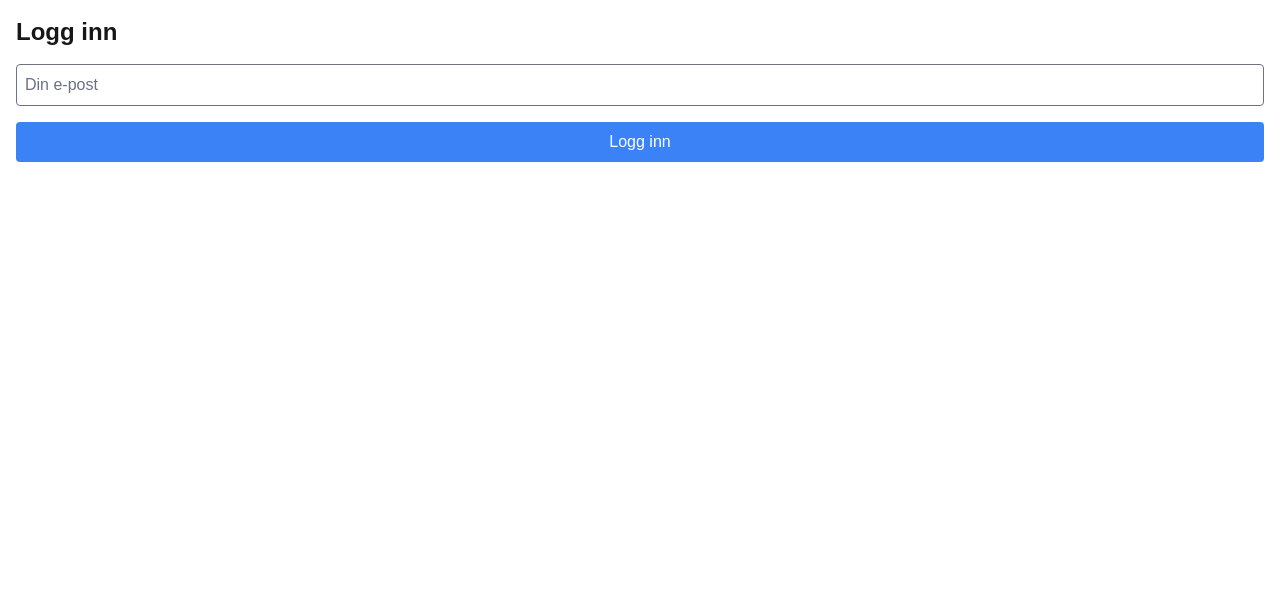
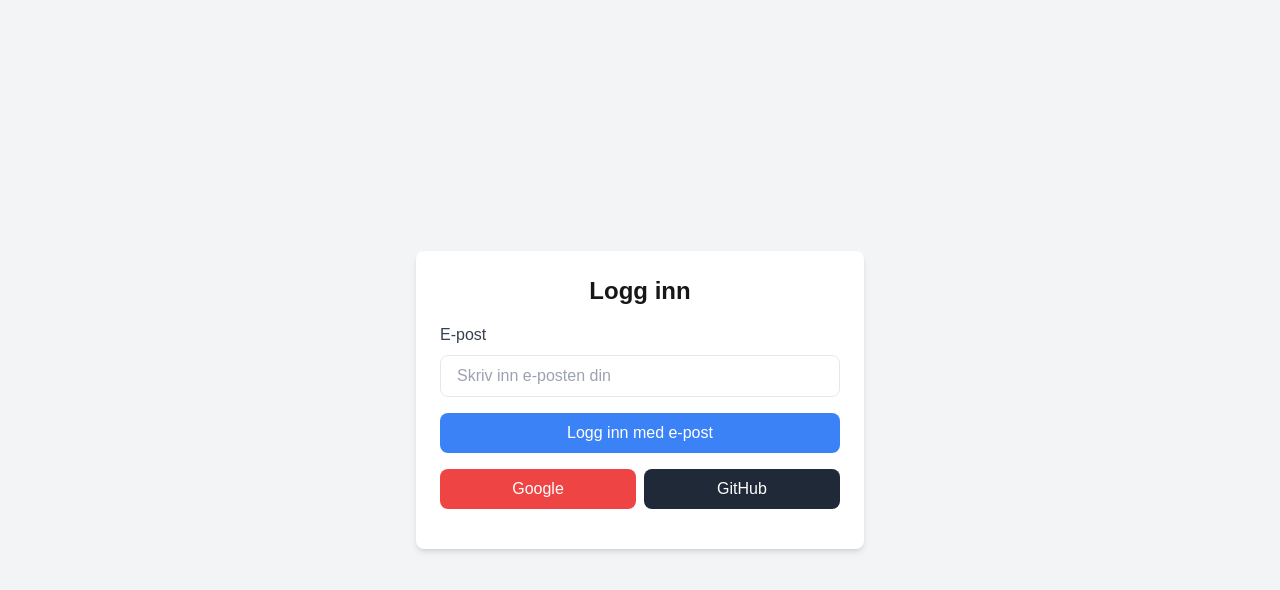
Before and after one commit to kystvag/whiteboard, a Next.js app: page /login in a window 1280 px wide. Shown: the top 590 px of the page. Built offline with nearby package versions, Linux system fonts and the light colour scheme; no server answers.

Commit message:
Oppdatert Login-side

```diff
--- a/app/login/page.tsx
+++ b/app/login/page.tsx
@@ -1,41 +1,65 @@
 "use client";
 
-import { useState } from "react";
 import { supabase } from "@/utils/supabaseClient";
-import { useRouter } from "next/navigation";
 
-const LoginPage = () => {
-  const [email, setEmail] = useState("");
-  const router = useRouter();
+const Login = () => {
+  const handleEmailLogin = async (email: string) => {
+    try {
+      const { error } = await supabase.auth.signInWithOtp({ email });
+      if (error) throw error;
+      alert("En innloggingslenke er sendt til e-posten din.");
+    } catch (err: any) {
+      console.error("Error during login:", err.message);
+    }
+  };
 
-  const handleLogin = async () => {
-    const { error } = await supabase.auth.signInWithOtp({ email });
-    if (error) {
-      console.error("Error during login:", error.message);
-    } else {
-      alert("Sjekk e-posten din for en innloggingslenke.");
-      router.push("/");
+  const handleProviderLogin = async (provider: string) => {
+    try {
+      const { error } = await supabase.auth.signInWithOAuth({ provider });
+      if (error) throw error;
+    } catch (err: any) {
+      console.error(`Error during ${provider} login:`, err.message);
     }
   };
 
   return (
-    <div className="container mx-auto p-4">
-      <h1 className="text-2xl font-bold mb-4">Logg inn</h1>
+    <div className="flex flex-col items-center justify-center min-h-screen bg-gray-100">
+      <div className="bg-white p-6 rounded-lg shadow-md w-full max-w-md">
+        <h1 className="text-2xl font-bold mb-4 text-center">Logg inn</h1>
+        <div className="mb-4">
+          <label htmlFor="email" className="block text-gray-700 font-medium mb-2">
+            E-post
+          </label>
           <input
             type="email"
-        placeholder="Din e-post"
-        value={email}
-        onChange={(e) => setEmail(e.target.value)}
-        className="border p-2 rounded w-full mb-4"
+            id="email"
+            placeholder="Skriv inn e-posten din"
+            className="w-full px-4 py-2 border rounded-lg focus:outline-none focus:ring-2 focus:ring-blue-400"
           />
+        </div>
         <button
-        onClick={handleLogin}
-        className="bg-blue-500 text-white p-2 rounded w-full"
+          onClick={() => handleEmailLogin(document.getElementById("email")?.value || "")}
+          className="w-full bg-blue-500 text-white py-2 px-4 rounded-lg hover:bg-blue-600 mb-4"
         >
-        Logg inn
+          Logg inn med e-post
         </button>
+        <div className="flex justify-between mb-4">
+          <button
+            onClick={() => handleProviderLogin("google")}
+            className="bg-red-500 text-white py-2 px-4 rounded-lg hover:bg-red-600 w-1/2 mr-2"
+          >
+            Google
+          </button>
+          <button
+            onClick={() => handleProviderLogin("github")}
+            className="bg-gray-800 text-white py-2 px-4 rounded-lg hover:bg-gray-900 w-1/2"
+          >
+            GitHub
+          </button>
+        </div>
+      </div>
     </div>
   );
 };
 
-export default LoginPage;
+export default Login;
--- a/app/page.tsx
+++ b/app/page.tsx
@@ -1,6 +1,6 @@
 "use client";
 
-import { useState, useEffect } from "react";
+import { useEffect, useState } from "react";
 import { supabase } from "@/utils/supabaseClient";
 
 interface User {
@@ -8,25 +8,17 @@ interface User {
   email: string;
 }
 
-const Home = () => {
+const HomePage = () => {
   const [user, setUser] = useState<User | null>(null);
 
   useEffect(() => {
     const fetchUser = async () => {
-      const { data: session } = await supabase.auth.getSession();
-
-      if (session?.session?.user) {
-        const userId = session.session.user.id || ""; // Sjekk for fallback
-        const userEmail = session.session.user.email || ""; // Sjekk for fallback
-
-        if (userId && userEmail) {
-          setUser({
-            id: userId,
-            email: userEmail,
-          });
-        } else {
-          setUser(null);
-        }
+      const { data: { session } } = await supabase.auth.getSession();
+      if (session) {
+        setUser({
+          id: session.user.id,
+          email: session.user.email || "Ingen e-post funnet",
+        });
       } else {
         setUser(null);
       }
@@ -35,18 +27,37 @@ const Home = () => {
     fetchUser();
   }, []);
 
+  const handleLogout = async () => {
+    await supabase.auth.signOut();
+    setUser(null);
+  };
+
   return (
-    <div className="container mx-auto p-4">
-      <h1 className="text-2xl font-bold">Velkommen til Whiteboard</h1>
+    <div className="flex flex-col items-center justify-center min-h-screen bg-gray-100">
+      <h1 className="text-3xl font-bold mb-4">Velkommen til Whiteboard</h1>
       {user ? (
-        <p>
-          Du er logget inn som: <strong>{user.email}</strong>
-        </p>
+        <div className="text-center">
+          <p className="mb-4">Du er logget inn som <span className="font-semibold">{user.email}</span></p>
+          <button
+            onClick={handleLogout}
+            className="bg-red-500 text-white px-4 py-2 rounded hover:bg-red-600"
+          >
+            Logg ut
+          </button>
+        </div>
       ) : (
-        <p>Ingen bruker er logget inn.</p>
+        <div className="text-center">
+          <p className="mb-4">Ingen bruker er logget inn.</p>
+          <a
+            href="/login"
+            className="bg-blue-500 text-white px-4 py-2 rounded hover:bg-blue-600 inline-block"
+          >
+            Logg inn
+          </a>
+        </div>
       )}
     </div>
   );
 };
 
-export default Home;
+export default HomePage;
--- a/tailwind.config.ts
+++ b/tailwind.config.ts
@@ -1,29 +1,15 @@
 import type { Config } from "tailwindcss";
 
-export default {
+const config: Config = {
   content: [
-    "./pages/**/*.{js,ts,jsx,tsx,mdx}",
-    "./components/**/*.{js,ts,jsx,tsx,mdx}",
-    "./app/**/*.{js,ts,jsx,tsx,mdx}",
+    "./app/**/*.{js,ts,jsx,tsx}",
+    "./components/**/*.{js,ts,jsx,tsx}",
+    "./pages/**/*.{js,ts,jsx,tsx}",
   ],
   theme: {
-    extend: {
-      colors: {
-        background: "var(--background)",
-        foreground: "var(--foreground)",
-        primary: "#1E3A8A", // Eksempel farge for primære handlinger
-        secondary: "#FBBF24", // Eksempel farge for sekundære handlinger
-        accent: "#10B981", // Eksempel aksentfarge
-      },
-      fontFamily: {
-        sans: ["Inter", "sans-serif"], // Standard sans-serif font
-        serif: ["Merriweather", "serif"], // Standard serif font
-      },
-    },
+    extend: {},
   },
-  plugins: [
-    require("@tailwindcss/forms"),
-    require("@tailwindcss/typography"),
-    require("@tailwindcss/aspect-ratio"),
-  ],
-} satisfies Config;
+  plugins: [],
+};
+
+export default config;
```
Lines whose indentation alone changed are shown as unchanged.
